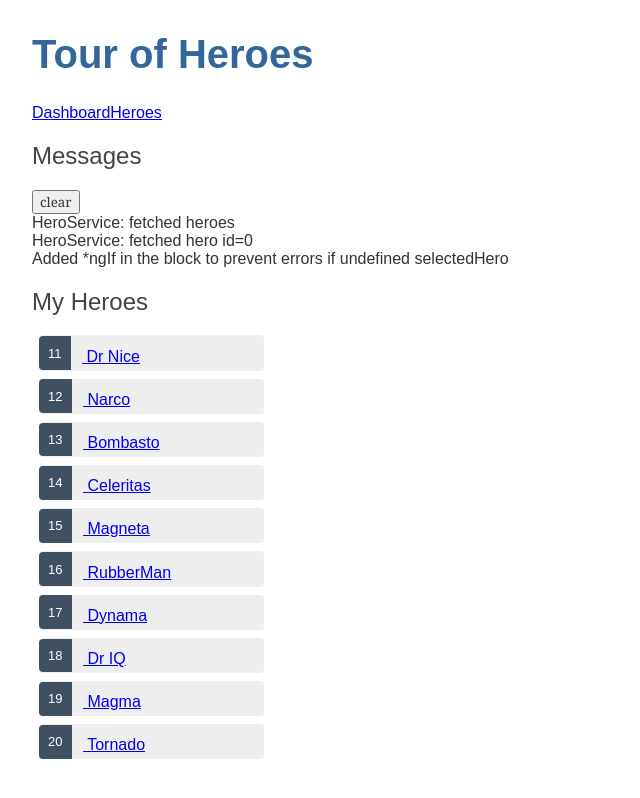
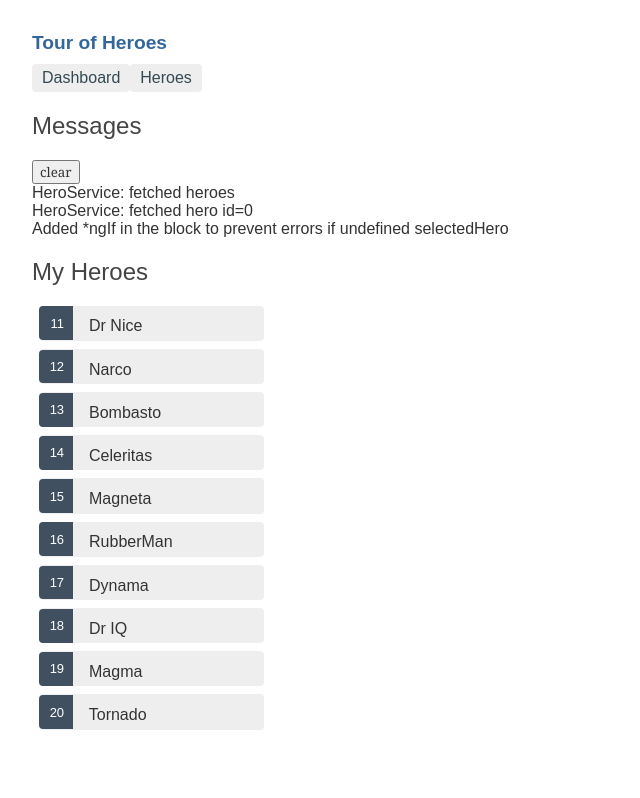
Before and after one commit to art79/angular-hero-tour-79, an Angular app: page /heroes in a window 1280 px wide. Shown: the whole page, without its empty margins (0-640 px from the left). Built offline with nearby package versions, Linux system fonts and the light colour scheme.

Commit message:
Added css styles and formatted code

```diff
--- a/src/app/app.component.css
+++ b/src/app/app.component.css
@@ -1,3 +1,28 @@
-p {
-  font-family: Lato;
+/* AppComponent's private CSS styles */
+h1 {
+  font-size: 1.2em;
+  margin-bottom: 0;
 }
+h2 {
+  font-size: 2em;
+  margin-top: 0;
+  padding-top: 0;
+}
+nav a {
+  padding: 5px 10px;
+  text-decoration: none;
+  margin-top: 10px;
+  display: inline-block;
+  background-color: #eee;
+  border-radius: 4px;
+}
+nav a:visited, a:link {
+  color: #334953;
+}
+nav a:hover {
+  color: #039be5;
+  background-color: #cfd8dc;
+}
+nav a.active {
+  color: #039be5;
+}
--- a/src/app/hero-detail/hero-detail.component.css
+++ b/src/app/hero-detail/hero-detail.component.css
@@ -0,0 +1,31 @@
+/* HeroDetailComponent's private CSS styles */
+label {
+  display: inline-block;
+  width: 3em;
+  margin: .5em 0;
+  color: #607D8B;
+  font-weight: bold;
+}
+input {
+  height: 2em;
+  font-size: 1em;
+  padding-left: .4em;
+}
+button {
+  margin-top: 20px;
+  font-family: Arial;
+  background-color: #eee;
+  border: none;
+  padding: 5px 10px;
+  border-radius: 4px;
+  cursor: pointer;
+  cursor: hand;
+}
+button:hover {
+  background-color: #cfd8dc;
+}
+button:disabled {
+  background-color: #eee;
+  color: #ccc;
+  cursor: auto;
+}
--- a/src/app/heroes/heroes.component.css
+++ b/src/app/heroes/heroes.component.css
@@ -6,28 +6,33 @@
   width: 15em;
 }
 .heroes li {
+  position: relative;
   cursor: pointer;
-  position: relative;
-  left: 0;
   background-color: #EEE;
   margin: .5em;
   padding: .3em 0;
   height: 1.6em;
   border-radius: 4px;
 }
+
 .heroes li:hover {
   color: #607D8B;
   background-color: #DDD;
   left: .1em;
 }
-.heroes li.selected {
-  background-color: #CFD8DC;
-  color: white;
+
+.heroes a {
+  color: #333;
+  text-decoration: none;
+  position: relative;
+  display: block;
+  width: 250px;
 }
-.heroes li.selected:hover {
-  background-color: #BBD8DC;
-  color: white;
+
+.heroes a:hover {
+  color:#607D8B;
 }
+
 .heroes .badge {
   display: inline-block;
   font-size: small;
@@ -39,6 +44,8 @@
   left: -1px;
   top: -4px;
   height: 1.8em;
+  min-width: 16px;
+  text-align: right;
   margin-right: .8em;
   border-radius: 4px 0 0 4px;
 }
```
Also changed, not shown: src/app/app.module.ts (+8 -4 lines).
